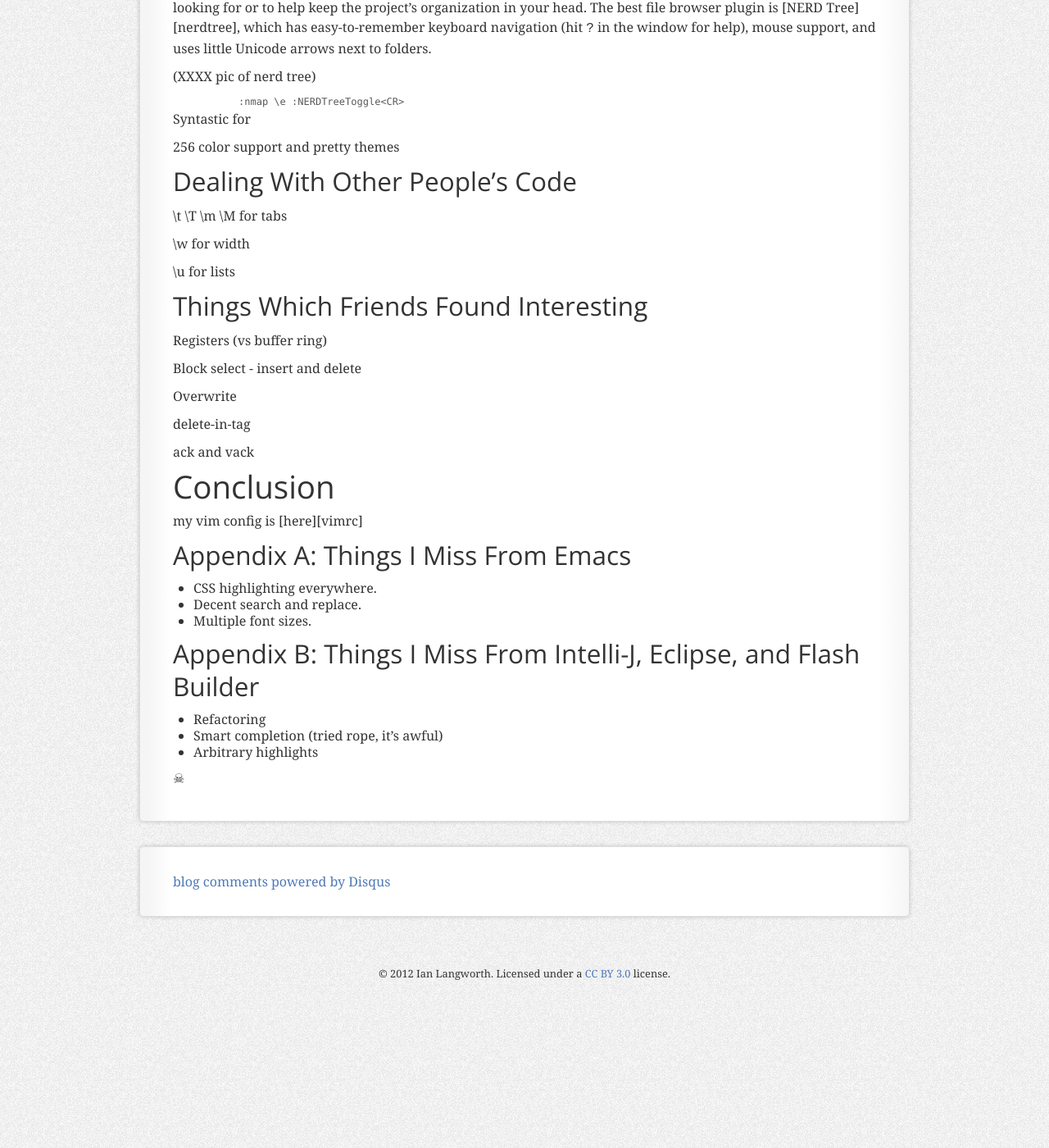
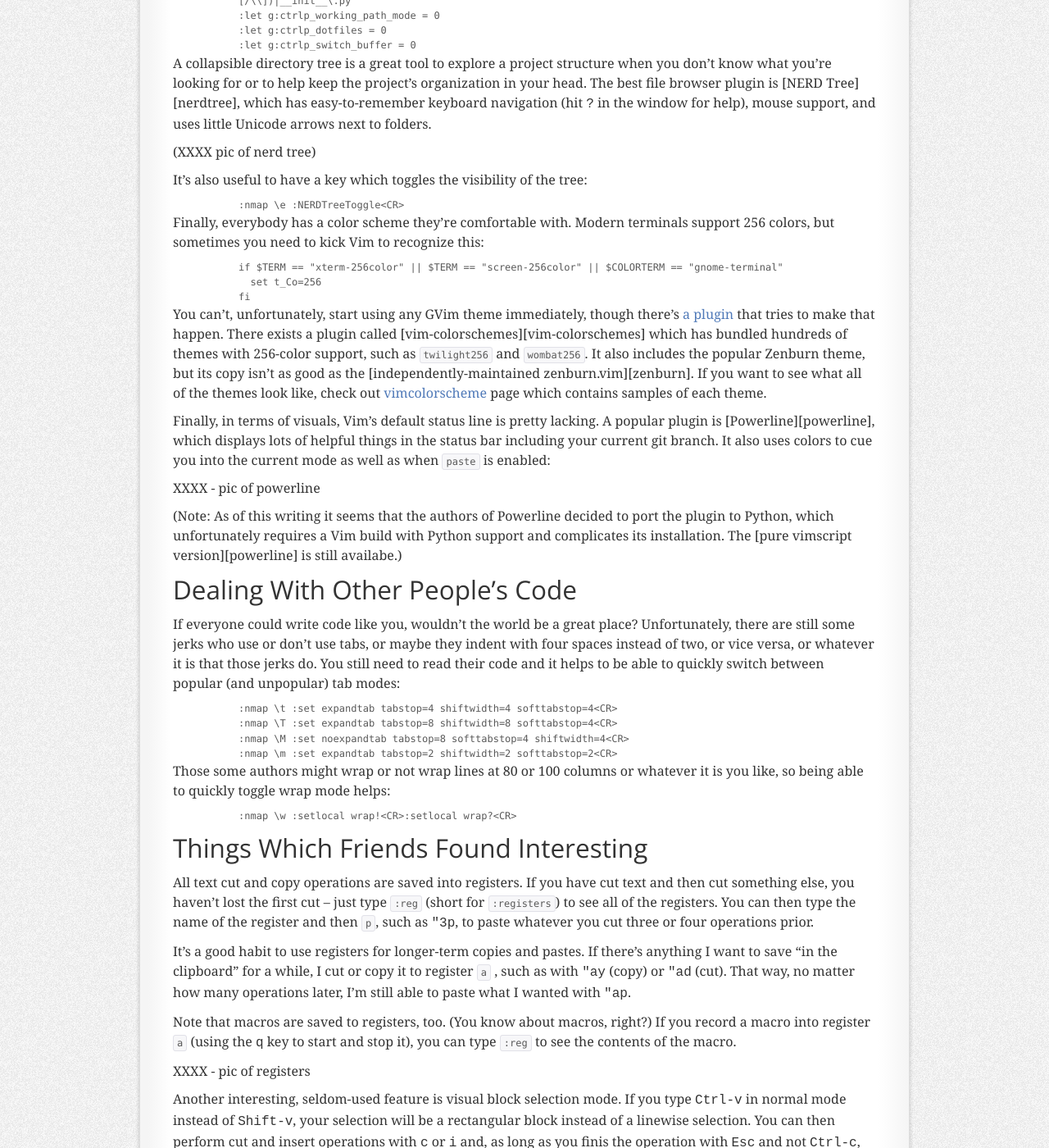
Before and after one commit to statico/statico.github.io, a Jekyll site: the page built from _posts/2012-01-01-vim.md, in a window 1280 px wide and 1400 px high, scrolled down 3528 px. Shown: the whole window at 82% size. Built offline with Jekyll 4.4.1, drawn with Linux system fonts in a browser that asks for light colours; comment, search, counter and statistics services are not loaded; before the commit the page ends 4755 px from its top, so only the background shows below that; some of the changed text lies outside the part shown.

Commit message:
Vim post progress.

```diff
--- a/_posts/2012-01-01-vim.md
+++ b/_posts/2012-01-01-vim.md
@@ -89,6 +89,10 @@ Vim automatically creates a buffer for each file on the command line. This is us
 
 ## Yes, My Editor Does That
 
+Vim has error highlighting through the plugin [Syntastic][syntastic], which uses external compilers and linters to show errors inline with your code. This is absolutely essential.
+
+XXXX pic of syntastic
+
 TextMate raised the bar when it introduced it's "Go To File..." command which lets you quickly jump to any file using a fuzzy text search. The best Vim equivalent is [Ctrl-P][ctrlp], which not only has a fuzzy file search, but a fuzzy buffer search as well:
 
 XXXX pic of ctrlp
@@ -111,47 +115,70 @@ A collapsible directory tree is a great tool to explore a project structure when
 
 (XXXX pic of nerd tree)
 
+It's also useful to have a key which toggles the visibility of the tree:
 
     :nmap \e :NERDTreeToggle<CR>
 
-Syntastic for
+Finally, everybody has a color scheme they're comfortable with. Modern terminals support 256 colors, but sometimes you need to kick Vim to recognize this:
 
-256 color support and pretty themes
+    if $TERM == "xterm-256color" || $TERM == "screen-256color" || $COLORTERM == "gnome-terminal"
+      set t_Co=256
+    fi
+
+You can't, unfortunately, start using any GVim theme immediately, though there's [a plugin][csapprox] that tries to make that happen. There exists a plugin called [vim-colorschemes][vim-colorschemes] which has bundled hundreds of themes with 256-color support, such as `twilight256` and `wombat256`. It also includes the popular Zenburn theme, but its copy isn't as good as the [independently-maintained zenburn.vim][zenburn]. If you want to see what all of the themes look like, check out [vimcolorscheme][vimcolorscheme] page which contains samples of each theme.
+
+Finally, in terms of visuals, Vim's default status line is pretty lacking. A popular plugin is [Powerline][powerline], which displays lots of helpful things in the status bar including your current git branch. It also uses colors to cue you into the current mode as well as when `paste` is enabled:
+
+XXXX - pic of powerline
+
+(Note: As of this writing it seems that the authors of Powerline decided to port the plugin to Python, which unfortunately requires a Vim build with Python support and complicates its installation. The [pure vimscript version][powerline] is still availabe.)
 
 ## Dealing With Other People's Code
 
-\t \T \m \M for tabs
+If everyone could write code like you, wouldn't the world be a great place? Unfortunately, there are still some jerks who use or don't use tabs, or maybe they indent with four spaces instead of two, or vice versa, or whatever it is that those jerks do. You still need to read their code and it helps to be able to quickly switch between popular (and unpopular) tab modes:
 
-\w for width
+    :nmap \t :set expandtab tabstop=4 shiftwidth=4 softtabstop=4<CR>
+    :nmap \T :set expandtab tabstop=8 shiftwidth=8 softtabstop=4<CR>
+    :nmap \M :set noexpandtab tabstop=8 softtabstop=4 shiftwidth=4<CR>
+    :nmap \m :set expandtab tabstop=2 shiftwidth=2 softtabstop=2<CR>
 
-\u for lists
+Those some authors might wrap or not wrap lines at 80 or 100 columns or whatever it is you like, so being able to quickly toggle wrap mode helps:
+
+    :nmap \w :setlocal wrap!<CR>:setlocal wrap?<CR>
 
 ## Things Which Friends Found Interesting
 
-Registers (vs buffer ring)
+All text cut and copy operations are saved into registers. If you have cut text and then cut something else, you haven't lost the first cut -- just type `:reg` (short for `:registers`) to see all of the registers. You can then type the name of the register and then `p`, such as <kbd>"3p</kbd>, to paste whatever you cut three or four operations prior.
 
-Block select - insert and delete
+It's a good habit to use registers for longer-term copies and pastes. If there's anything I want to save "in the clipboard" for a while, I cut or copy it to register `a` , such as with <kbd>"ay</kbd> (copy) or <kbd>"ad</kbd> (cut). That way, no matter how many operations later, I'm still able to paste what I wanted with <kbd>"ap</kbd>.
 
-Overwrite
+Note that macros are saved to registers, too. (You know about macros, right?) If you record a macro into register `a` (using the <kbd>q</kbd> key to start and stop it), you can type `:reg` to see the contents of the macro.
 
-delete-in-tag
+XXXX - pic of registers
 
-ack and vack
+Another interesting, seldom-used feature is visual block selection mode. If you type <kbd>Ctrl-v</kbd> in normal mode instead of <kbd>Shift-v</kbd>, your selection will be a rectangular block instead of a linewise selection. You can then perform cut and insert operations with <kbd>c</kbd> or <kbd>i</kbd> and, as long as you finis the operation with <kbd>Esc</kbd> and not <kbd>Ctrl-c</kbd>, the operation will be repeated for every line in the block.
+
+XXXX pic of visual block selection
+
+Finally, Vim has built in tag support for motions. This means that, if you're used to operating on paragraphs using, say, <kbd>dap</kbd> (delete a paragraph) or <kbd>ci(</kbd> (delete and insert in parentheses), you can do the same with tags: <kbd>dat</kbd> deletes the tag that the cursor is in, and <kbd>dit</kbd> deletes only the contents of the tag.
 
 # Conclusion
 
-my vim config is [here][vimrc]
+I hope this has been useful.
 
 ## Appendix A: Things I Miss From Emacs
 
-* CSS highlighting everywhere.
-* Decent search and replace.
-* Multiple font sizes.
+* **CSS color highlighting everywhere.** Emacs has [a useful mode][emacscss] which highlights hexidecimal colors in CSS and SASS with the color represented by the text. It's smart enough to display light text when the color is dark and vice-versa.
+* **Multiple font sizes.** It's truly wonderful to have large text appear larger while editing. There's something to be said for WYSIWYG mode when editing HTML or Markdown.
+
+I thought this list would be a lot longer, but it turns out that I've replaced all most all of the features I miss from Emacs. Search and replace is decent, I found [a `:Rename` command] which renames the buffer _and_ the file simultaneously, Syntastic is as good as flymake, and the Zenburn theme makes everything look the same. I still have equal and minimal inclination to more Emacs Lisp and vimscript.
 
 ## Appendix B: Things I Miss From Intelli-J, Eclipse, and Flash Builder
 
-* Refactoring
-* Smart completion (tried rope, it's awful)
-* Arbitrary highlights
+* **Refactoring.** The downside of working with dynamic languages such as JavaScript make writing refactoring engines hard, but even non-language-specific editors like Sublime Text make it easy to rename a variable everywhere within a function. The <kbd>n</kbd>-then-<kbd>.</kbd>-repeat pattern gets old. For Python, there's a thing called [ropevim][ropevim] which adds some refactoring commands, but I've found it to be clunky and reliable.
+* **Smart completion.** Same arguments as above, including the bits about ropevim.
 
   [bashstoppedjobs]: http://tldp.yolinux.com/HOWTO/Bash-Prompt-HOWTO.html#AEN733
+  [csapprox]: http://www.vim.org/scripts/script.php?script_id=2390
+  [vimcolorscheme]: http://vimcolorschemetest.googlecode.com/svn/html/index-html.html
+  [emacscss]: http://www.emacswiki.org/emacs/CascadingStyleSheetMode
```
